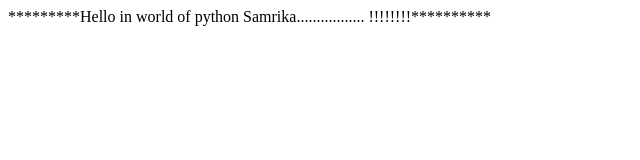
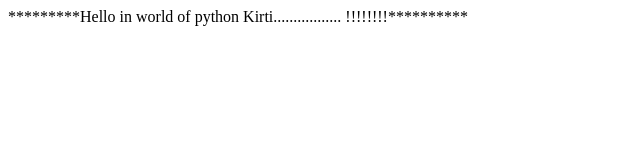
Before and after one commit to Kirtigup/Python, a plain HTML site: page templates/index.html in a window 1280 px wide. Shown: the full height of the page, 0-640 px from the left. Drawn offline with Linux system fonts and the light colour scheme.

Commit message:
Update index.html

```diff
--- a/templates/index.html
+++ b/templates/index.html
@@ -5,6 +5,6 @@
     <title>Hello in World of Python</title>
 </head>
 <body>
-<h>*********Hello in world of python Samrika................. !!!!!!!!**********</h>
+<h>*********Hello in world of python Kirti................. !!!!!!!!**********</h>
 </body>
 </html>
```
